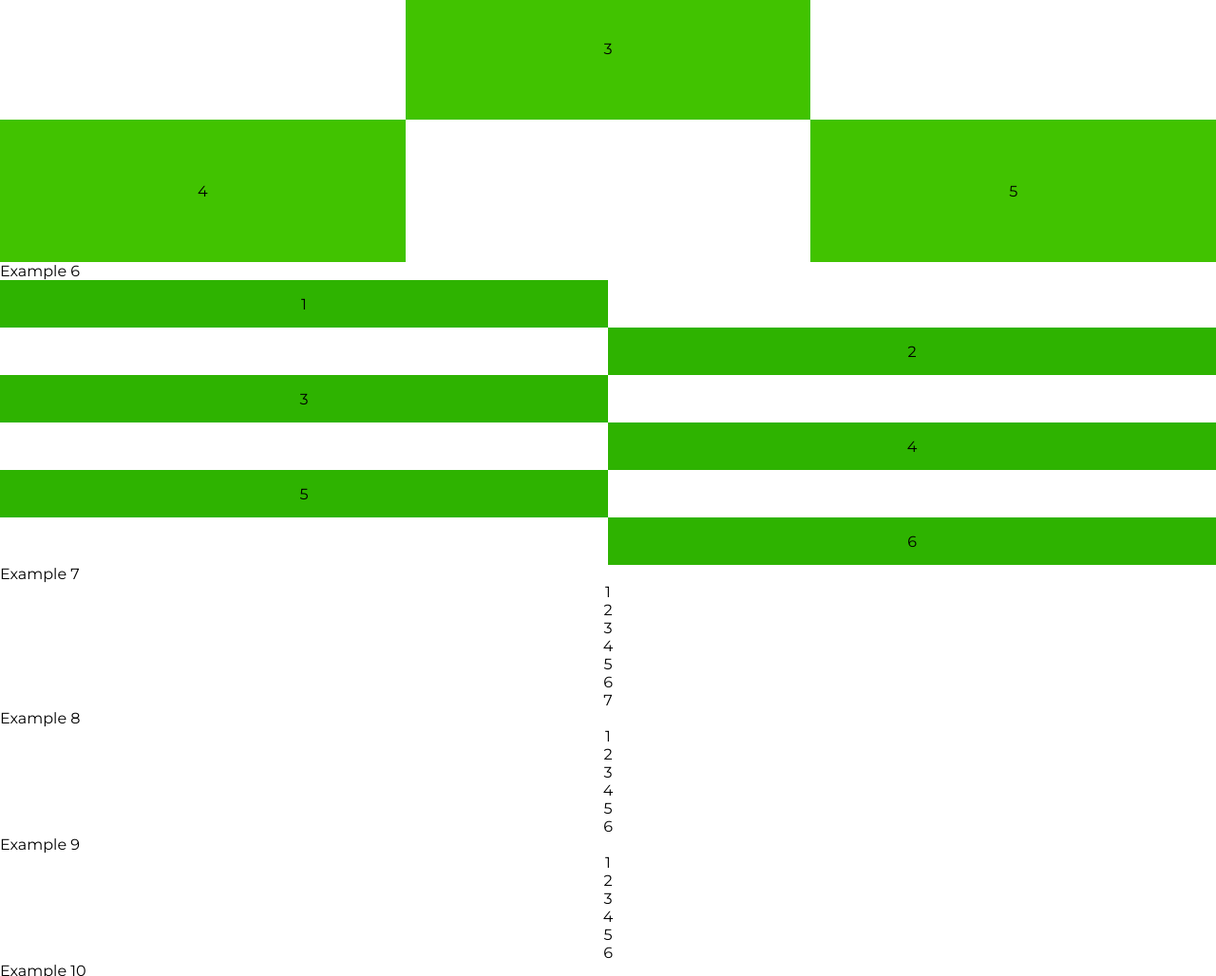
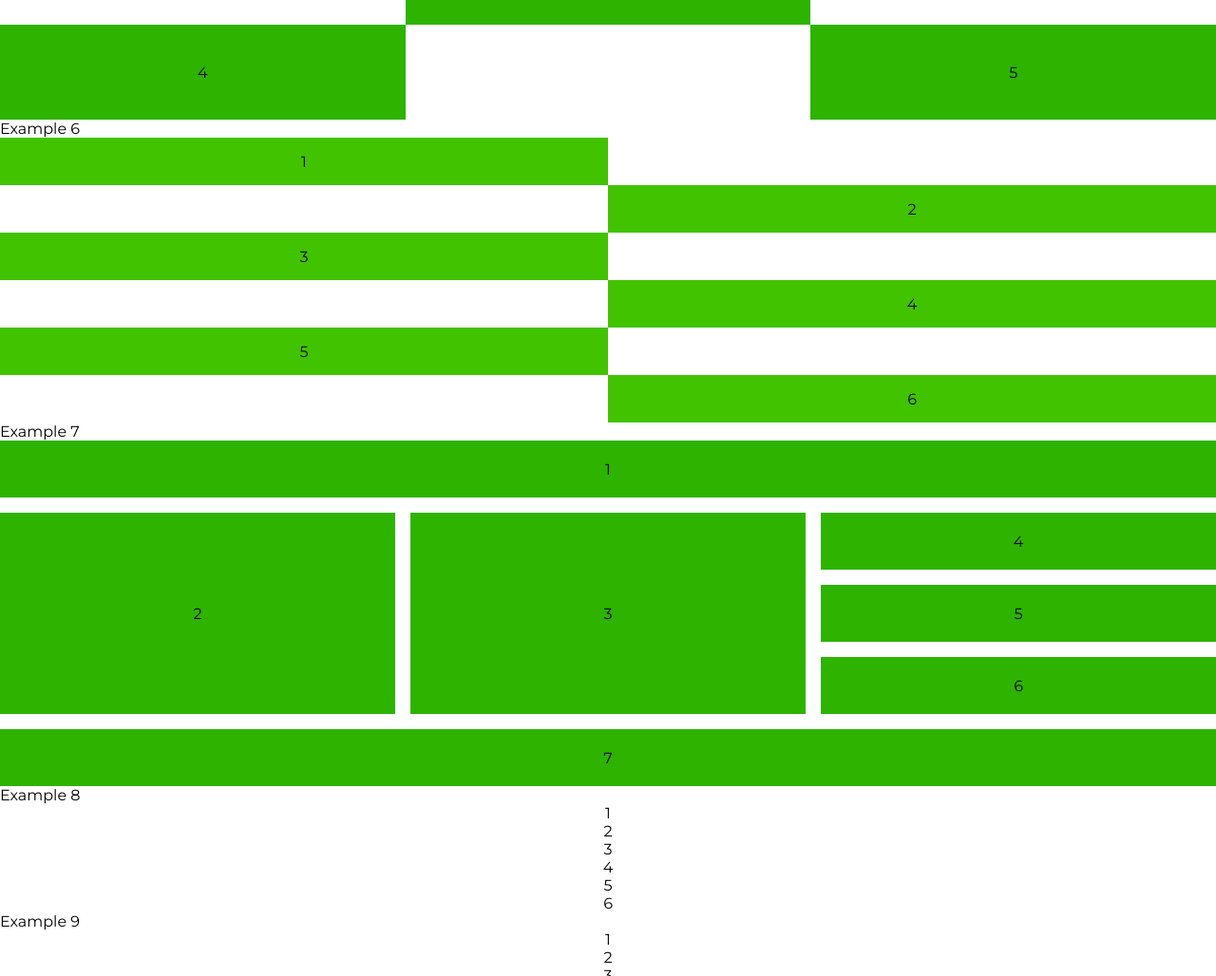
Before and after one commit to jm27/Css-Grid-pg, a plain HTML site: page index.html in a window 1280 px wide. Shown: the part 1600-2628 px from the top of the page at 95% size. Drawn offline with Linux system fonts and the light colour scheme.

Commit message:
Added grid to seventh section

```diff
--- a/assets/style.css
+++ b/assets/style.css
@@ -59,7 +59,7 @@ background-color: #2eb300;
 .content.second article {
   grid-column: 1;
   grid-row: 1;
-background-color: #41C300;
+  background-color: #41c300;
 }
 
 .content.second article:nth-child(2) {
@@ -111,20 +111,20 @@ background-color: #2eb300;
 }
 
 .content.fourth article {
-background-color: #41C300;
+  background-color: #41c300;
 }
 /* Fifth section with the class content and first */
 .content.fifth {
   display: grid;
   grid-template-columns: 1fr 1fr 1fr;
-    grid-template-rows: repeat(3, 150px);
+  grid-template-rows: repeat(3, 100px);
   gap: 0px;
 }
 
 .content.fifth article {
   grid-column: 1;
   grid-row: 1;
-  background-color: #41C300;
+  background-color: #2eb300;
 }
 
 .content.fifth article:nth-child(2) {
@@ -155,7 +155,7 @@ background-color: #41C300;
 .content.sixth article {
   grid-column: 1;
   grid-row: 1;
-background-color: #2eb300;
+  background-color: #41c300;
 }
 
 .content.sixth article:nth-child(2) {
@@ -178,3 +178,45 @@ background-color: #2eb300;
   grid-column: 2;
   grid-row: 6;
 }
+/*  Seventh section with the class content and first */
+.content.seventh {
+    display: grid;
+    grid-template-columns: 1fr 1fr 1fr;
+    grid-template-rows: repeat(5, 60px);
+    gap: 1rem;
+  }
+  /* First Child */
+.content.seventh article {
+  grid-column: 1 / span 3;
+  grid-row: 1;
+  /* Color all childs */
+  background-color: #2eb300;
+}
+/* Second Child */
+.content.seventh article:nth-child(2) {
+  grid-column: 1;
+  grid-row: 2 / span 3;
+}
+.content.seventh article:nth-child(3) {
+  grid-column: 2;
+  grid-row: 2 /span 3;
+}
+.content.seventh article:nth-child(4) {
+  grid-column: 3;
+  grid-row: 2;
+}
+.content.seventh article:nth-child(5) {
+  grid-column: 3;
+  grid-row: 3;
+}
+.content.seventh article:nth-child(6) {
+  grid-column: 3;
+  grid-row: 4;
+}
+.content.seventh article:nth-child(7) {
+  grid-column:  1/ span 3;
+  grid-row: 5;
+}
+/*  eighth section with the class content and first */
+/*  ninth section with the class content and first */
+/*  tenth section with the class content and first */
```
Lines whose indentation alone changed are shown as unchanged.
